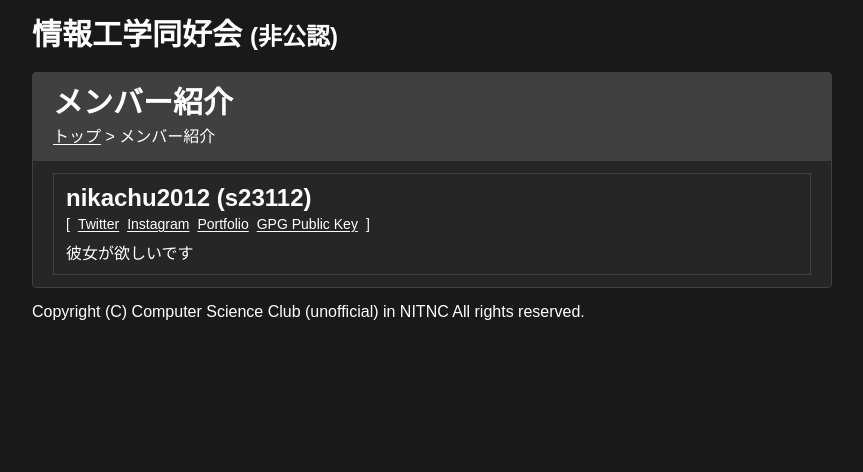
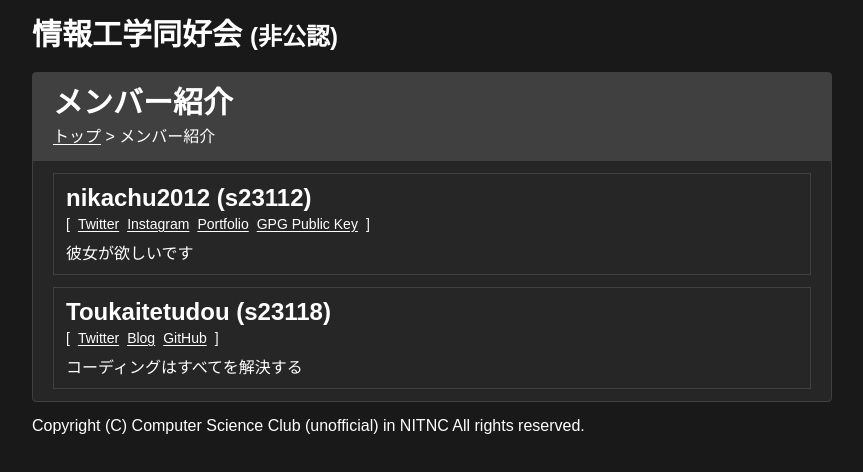
Before and after one commit to csc-a452p/website, a Next.js app: page /member in a window 1280 px wide. Shown: the top 472 px of the page, without its empty margins (208-1071 px from the left). Built offline with nearby package versions, Linux system fonts and the light colour scheme.

Commit message:
update: 自分の紹介を追加

```diff
--- a/app/member/page.tsx
+++ b/app/member/page.tsx
@@ -29,6 +29,16 @@ export default function Home() {
                         >
                             彼女が欲しいです
                         </MemberItem>
+                        <MemberItem
+                            name={"Toukaitetudou (s23118)"}
+                            link={{
+                                "Twitter": "https://twitter.com/Toukaitetudou",
+                                "Blog":"https://toukaitetudou.hatenablog.com/",
+                                "GitHub": "https://github.com/TKRwm100"
+                            }}
+                        >
+                            コーディングはすべてを解決する
+                        </MemberItem>
                     </div>
                 </div>
             </main>
```
